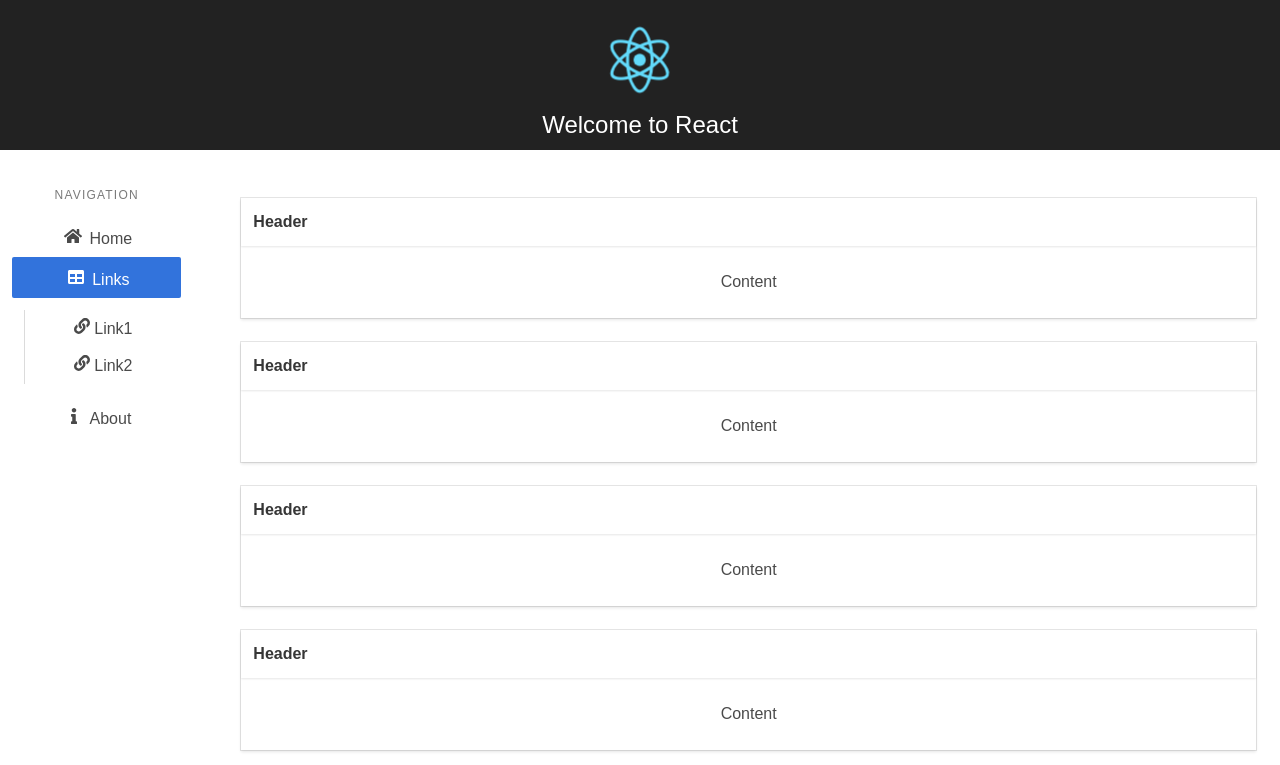
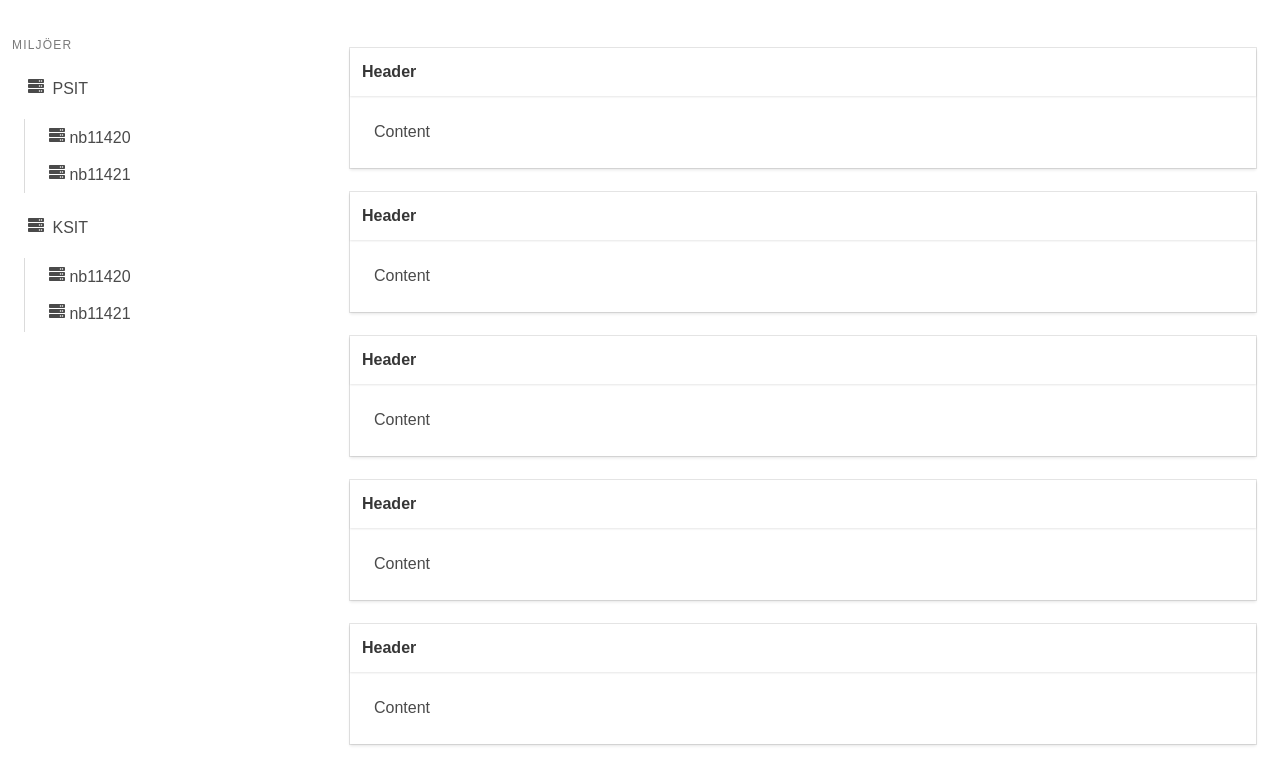
Before and after one commit to ulve/miljo, a React (Create React App) app: page / in a window 1280 px wide. Shown: the top 765 px of the page. Built offline with nearby package versions, Linux system fonts and the light colour scheme; the HTML template or start-up script is replaced by a standard one.

Commit message:
Fungerande sidebar

```diff
--- a/src/App.css
+++ /dev/null
@@ -1,28 +0,0 @@
-.App {
-  text-align: center;
-}
-
-.App-logo {
-  animation: App-logo-spin infinite 20s linear;
-  height: 80px;
-}
-
-.App-header {
-  background-color: #222;
-  height: 150px;
-  padding: 20px;
-  color: white;
-}
-
-.App-title {
-  font-size: 1.5em;
-}
-
-.App-intro {
-  font-size: large;
-}
-
-@keyframes App-logo-spin {
-  from { transform: rotate(0deg); }
-  to { transform: rotate(360deg); }
-}
--- a/src/App.js
+++ b/src/App.js
@@ -1,28 +1,23 @@
 import React, { Component } from "react";
-import logo from "./logo.svg";
-import "./App.css";
 import Content from "./Content";
 import Sidebar from "./Sidebar.js";
-import Footer from "./Footer.js";
+import data from './data.js'
+
+const menyData = data.miljöer.map(m => ({ miljö: m.miljö, servrar: m.servrar.map(s => s.server) }) )
 
 class App extends Component {
   render() {
     return (
       <div className="App">
-        <header className="App-header">
-          <img src={logo} className="App-logo" alt="logo" />
-          <h1 className="App-title">Welcome to React</h1>
-        </header>
-        <div id="app">
+        <div>
           <section className="main-content columns is-fullheight">
-            <div className="column is-2 is-narrow-mobile is-fullheight section is-hidden-mobile">
-              <Sidebar />
-            </div>
-            <div className="container column is-10">
+
+              <Sidebar data={menyData} />
+
+            <div className="container column is-9">
               <Content />
             </div>
           </section>
-          <Footer />
         </div>
       </div>
     );
--- a/src/Footer.js
+++ /dev/null
@@ -1,11 +0,0 @@
-import React from "react";
-
-export default () => (
-  <footer className="footer is-hidden">
-    <div className="container">
-      <div className="content has-text-centered">
-        <p>Hello</p>
-      </div>
-    </div>
-  </footer>
-);
--- a/src/Sidebar.js
+++ b/src/Sidebar.js
@@ -1,53 +1,27 @@
 import React from "react";
 
-export default () => (
-
-      <aside>
-        <p className="menu-label is-hidden-touch">Navigation</p>
+export default (props) => (
+    <aside className="column is-3 is-narrow-mobile is-fullheight section is-hidden-mobile">
+        <p className="menu-label is-hidden-touch">Miljöer</p>
         <ul className="menu-list">
-          <li>
-            <a href="#" className="">
-              <span className="icon">
-                <i className="fa fa-home" />
-              </span>{" "}
-              Home
-            </a>
-          </li>
-          <li>
-            <a href="#" className="is-active">
-              <span className="icon">
-                <i className="fa fa-table" />
-              </span>{" "}
-              Links
-            </a>
-
-            <ul>
+            {
+                props.data.map(m =>
                 <li>
                     <a href="#">
-                  <span className="icon is-small">
-                    <i className="fa fa-link" />
-                  </span>{" "}
-                  Link1
+                        <span className="icon"><i className="fa fa-server" /></span> {m.miljö}
                     </a>
-              </li>
+                    <ul>
+                        {
+                            m.servrar.map(s =>
                                 <li>
                                     <a href="#">
-                  <span className="icon is-small">
-                    <i className="fa fa-link" />
-                  </span>{" "}
-                  Link2
+                                        <span className="icon is-small"><i className="fa fa-server" /></span> {s}
                                     </a>
-              </li>
+                                </li>)
+                        }
                     </ul>
                 </li>
-          <li>
-            <a href="#" className="">
-              <span className="icon">
-                <i className="fa fa-info" />
-              </span>{" "}
-              About
-            </a>
-          </li>
+            )}
         </ul>
     </aside>
 );
--- /dev/null
+++ b/src/data.js
@@ -0,0 +1,256 @@
+export default {
+    "miljöer": [
+      {
+        "miljö": "PSIT",
+        "servrar": [
+          {
+            "server": "nb11420",
+            "dns": "nb11420.rsvb.se",
+            "typ": [
+              "windows",
+              "applikationsserver"
+            ],
+            "länkar": [
+              {
+                "frontend": "http://nb11420.rsvb.se/SaraFrontend"
+              },
+              {
+                "jenkins": "http://nb11420.rsvb.se:8080/",
+                "kommentar": "Finns bara för deployment"
+              },
+              {
+                "testsida": "http://nb11420.rsvb.se/SaraTestpage"
+              }
+            ],
+            "services": [
+              {
+                "PersonUppdatering": "Körs på båda servrarna"
+              },
+              "IntressentUppdatering",
+              "EkoUppdatering",
+              "GeoUppdatering",
+              "ArkiveringService",
+              "AD-sync",
+              "MailImporter",
+              "SHS",
+              "Bakgrundsjobb"
+            ],
+            "schemalagda jobb": [
+              "Rapportgenerator",
+              {
+                "Bevakningstjänst": null,
+                "schema": [
+                  14400,
+                  {
+                    "21600": "Övberlämning till domstol"
+                  },
+                  {
+                    "28800": "Färdigställ utslag"
+                  }
+                ]
+              }
+            ]
+          },
+          {
+            "server": "nb11421",
+            "dns": "nb11421.rsvb.se",
+            "typ": [
+              "windows",
+              "applikationsserver"
+            ],
+            "länkar": [
+              {
+                "frontend": "http://nb11421.rsvb.se/SaraFrontend"
+              },
+              {
+                "jenkins": "http://nb11421.rsvb.se:8080/",
+                "kommentar": "Finns bara för deployment"
+              },
+              {
+                "testsida": "http://nb11421.rsvb.se/SaraTestpage"
+              }
+            ],
+            "services": [
+              {
+                "PersonUppdatering": "Körs på båda servrarna"
+              },
+              "IntressentUppdatering",
+              "EkoUppdatering",
+              "GeoUppdatering",
+              "ArkiveringService"
+            ]
+          }
+        ],
+        "settings": [
+          {
+            "Verkställighetskö": "asd.asd-asd-asd.asd"
+          },
+          {
+            "Verkställighetskö": "asd.asd-asd-asd.asd"
+          },
+          {
+            "Verkställighetskö": "asd.asd-asd-asd.asd"
+          },
+          {
+            "Verkställighetskö": "asd.asd-asd-asd.asd"
+          },
+          {
+            "Verkställighetskö": "asd.asd-asd-asd.asd"
+          },
+          {
+            "Verkställighetskö": "asd.asd-asd-asd.asd"
+          },
+          {
+            "Verkställighetskö": "asd.asd-asd-asd.asd"
+          },
+          {
+            "Verkställighetskö": "asd.asd-asd-asd.asd"
+          },
+          {
+            "Verkställighetskö": "asd.asd-asd-asd.asd"
+          },
+          {
+            "Verkställighetskö": "asd.asd-asd-asd.asd"
+          },
+          {
+            "Verkställighetskö": "asd.asd-asd-asd.asd"
+          },
+          {
+            "Verkställighetskö": "asd.asd-asd-asd.asd"
+          },
+          {
+            "Verkställighetskö": "asd.asd-asd-asd.asd"
+          },
+          {
+            "Verkställighetskö": "asd.asd-asd-asd.asd"
+          }
+        ]
+      },
+      {
+        "miljö": "KSIT",
+        "servrar": [
+          {
+            "server": "nb11420",
+            "dns": "nb11420.rsvb.se",
+            "typ": [
+              "windows",
+              "applikationsserver"
+            ],
+            "länkar": [
+              {
+                "frontend": "http://nb11420.rsvb.se/SaraFrontend"
+              },
+              {
+                "jenkins": "http://nb11420.rsvb.se:8080/",
+                "kommentar": "Finns bara för deployment"
+              },
+              {
+                "testsida": "http://nb11420.rsvb.se/SaraTestpage"
+              }
+            ],
+            "services": [
+              {
+                "PersonUppdatering": "Körs på båda servrarna"
+              },
+              "IntressentUppdatering",
+              "EkoUppdatering",
+              "GeoUppdatering",
+              "ArkiveringService",
+              "AD-sync",
+              "MailImporter",
+              "SHS",
+              "Bakgrundsjobb"
+            ],
+            "schemalagda jobb": [
+              "Rapportgenerator",
+              {
+                "Bevakningstjänst": null,
+                "schema": [
+                  14400,
+                  {
+                    "21600": "Övberlämning till domstol"
+                  },
+                  {
+                    "28800": "Färdigställ utslag"
+                  }
+                ]
+              }
+            ]
+          },
+          {
+            "server": "nb11421",
+            "dns": "nb11421.rsvb.se",
+            "typ": [
+              "windows",
+              "applikationsserver"
+            ],
+            "länkar": [
+              {
+                "frontend": "http://nb11421.rsvb.se/SaraFrontend"
+              },
+              {
+                "jenkins": "http://nb11421.rsvb.se:8080/",
+                "kommentar": "Finns bara för deployment"
+              },
+              {
+                "testsida": "http://nb11421.rsvb.se/SaraTestpage"
+              }
+            ],
+            "services": [
+              {
+                "PersonUppdatering": "Körs på båda servrarna"
+              },
+              "IntressentUppdatering",
+              "EkoUppdatering",
+              "GeoUppdatering",
+              "ArkiveringService"
+            ]
+          }
+        ],
+        "settings": [
+          {
+            "Verkställighetskö": "asd.asd-asd-asd.asd"
+          },
+          {
+            "Verkställighetskö": "asd.asd-asd-asd.asd"
+          },
+          {
+            "Verkställighetskö": "asd.asd-asd-asd.asd"
+          },
+          {
+            "Verkställighetskö": "asd.asd-asd-asd.asd"
+          },
+          {
+            "Verkställighetskö": "asd.asd-asd-asd.asd"
+          },
+          {
+            "Verkställighetskö": "asd.asd-asd-asd.asd"
+          },
+          {
+            "Verkställighetskö": "asd.asd-asd-asd.asd"
+          },
+          {
+            "Verkställighetskö": "asd.asd-asd-asd.asd"
+          },
+          {
+            "Verkställighetskö": "asd.asd-asd-asd.asd"
+          },
+          {
+            "Verkställighetskö": "asd.asd-asd-asd.asd"
+          },
+          {
+            "Verkställighetskö": "asd.asd-asd-asd.asd"
+          },
+          {
+            "Verkställighetskö": "asd.asd-asd-asd.asd"
+          },
+          {
+            "Verkställighetskö": "asd.asd-asd-asd.asd"
+          },
+          {
+            "Verkställighetskö": "asd.asd-asd-asd.asd"
+          }
+        ]
+      }
+    ]
+  }
```
Lines whose indentation alone changed are shown as unchanged.
